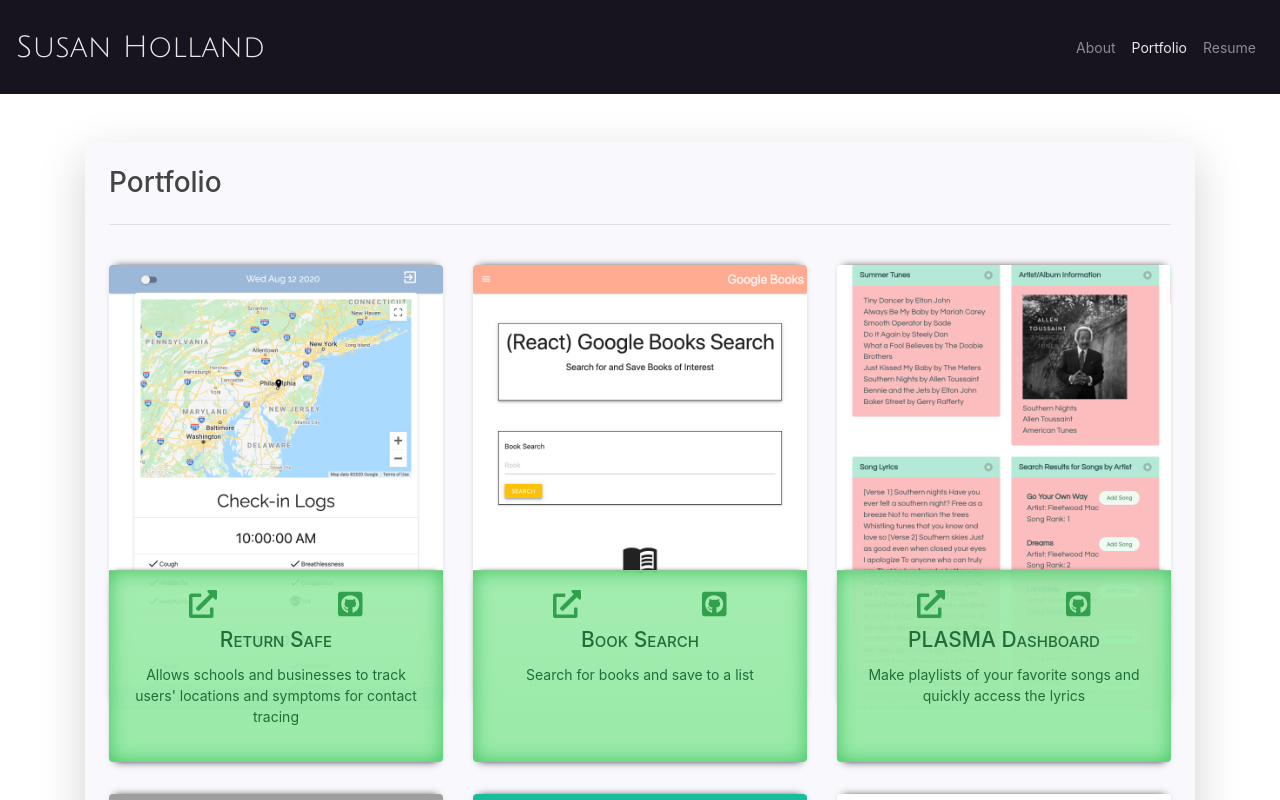
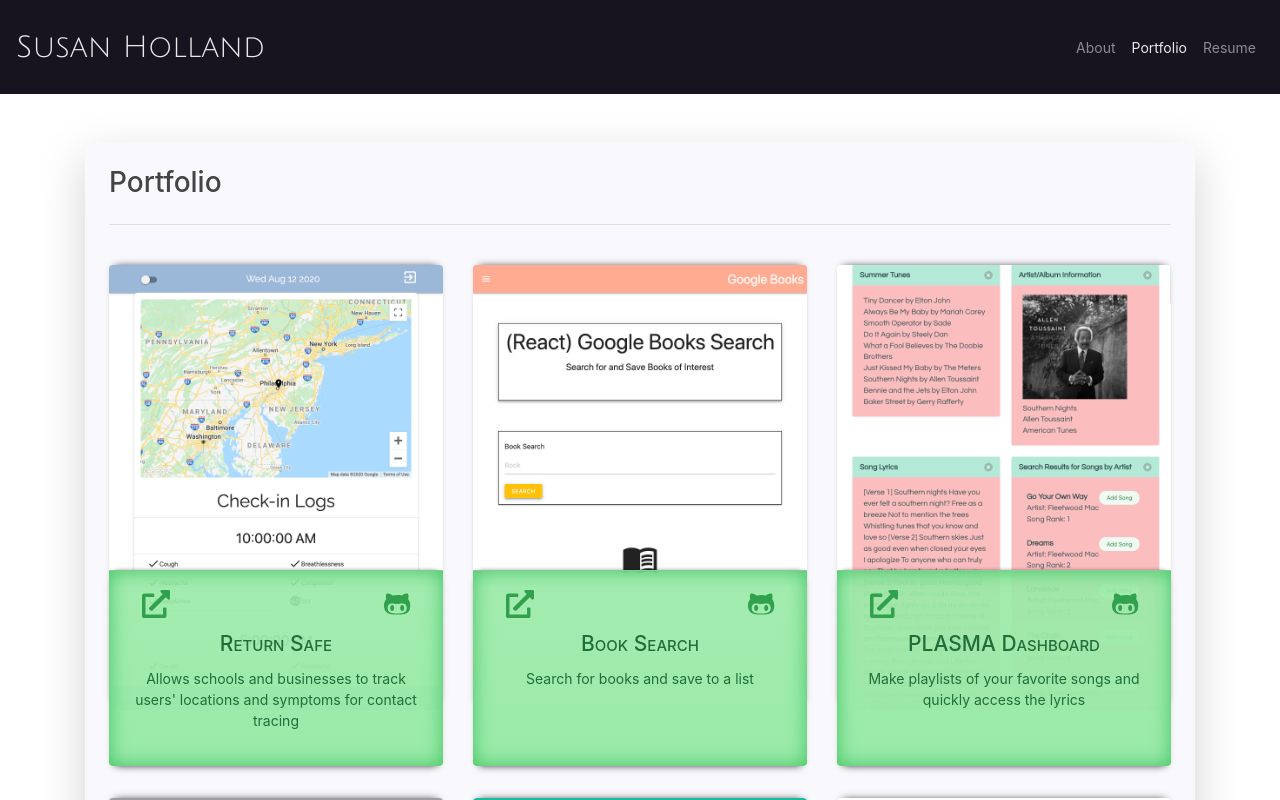
Before and after one commit to SEGH/SEGHPortfolio, a React (Create React App) app: page /portfolio in a window 1280 px wide. Shown: the top 800 px of the page. Built offline with nearby package versions, Linux system fonts and the light colour scheme; grey boxes are pictures that could not be loaded; a web font is replaced by a local one.

Commit message:
Changed btn alignment and github icon

```diff
--- a/src/components/PortfolioCard.js
+++ b/src/components/PortfolioCard.js
@@ -1,7 +1,7 @@
 import React from "react";
 import { Card, CardFooter } from "reactstrap";
 import { FontAwesomeIcon } from "@fortawesome/react-fontawesome";
-import { faGithubSquare } from "@fortawesome/free-brands-svg-icons";
+import { faGithubSquare, faGithubAlt } from "@fortawesome/free-brands-svg-icons";
 import { faExternalLinkAlt } from "@fortawesome/free-solid-svg-icons";
 
 export default function PortfolioCard(props) {
@@ -9,9 +9,9 @@
         <Card className="col-sm-6 col-lg-4 bg-light border-0 text-light py-3">
             <img src={props.image} className="card-img rounded-top" alt={props.alt} />
             <CardFooter className="rounded-bottom">
-                <div className="d-flex justify-content-around">
+                <div className="d-flex justify-content-between pb-1">
                     <a href={props.deployedLink} target="_blank" rel="noopener noreferrer" title="Deployed App" className="btn"><FontAwesomeIcon icon={faExternalLinkAlt} size="2x" /></a>
-                    <a href={props.repoLink} target="_blank" rel="noopener noreferrer" title="GitHub Repo" className="btn"><FontAwesomeIcon icon={faGithubSquare} size="2x" /></a>
+                    <a href={props.repoLink} target="_blank" rel="noopener noreferrer" title="GitHub Repo" className="btn"><FontAwesomeIcon icon={faGithubAlt} size="2x" /></a>
                 </div>
                 <h4 className="card-title text-center">{props.title}</h4>
                 <p>{props.description}</p>
```
